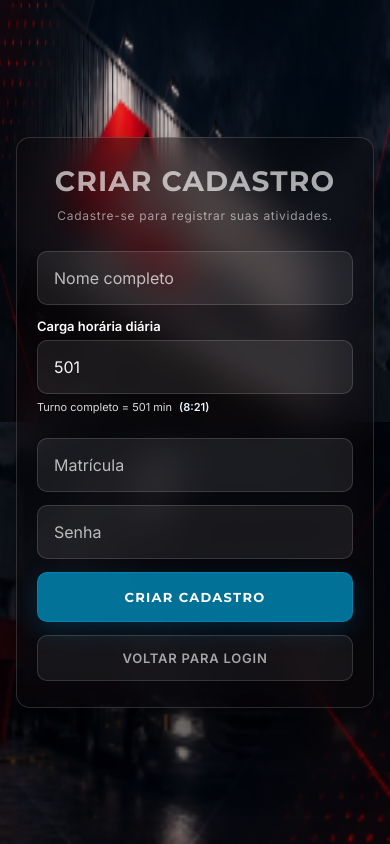
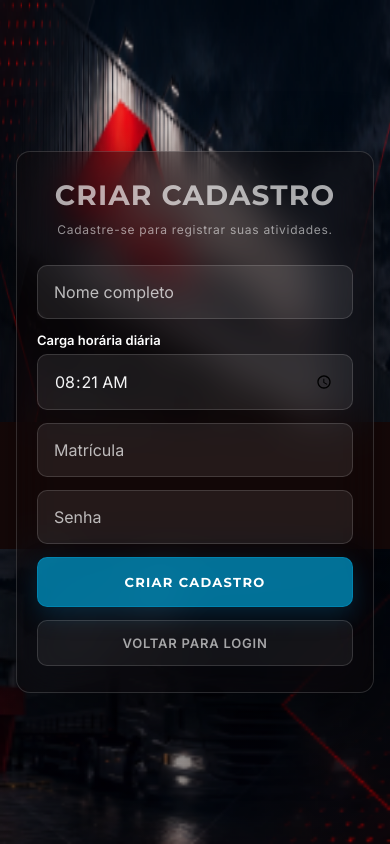
Before and after one commit to Alexxandre82/aplicativo-roto, a Next.js app: page /login in a window 390 px wide. Both pictures are taken after a click on the button "CRIAR CADASTRO". Built offline with nearby package versions, Linux system fonts and the light colour scheme; no server answers; a web font is replaced by a local one.

Commit message:
feat: convert carga horaria input to native time picker (HH:mm), remove minute hints, and resize bottom mobile background to avoid overlapping button

```diff
--- a/app/globals.css
+++ b/app/globals.css
@@ -543,7 +543,7 @@ button, input, select, textarea {
     background-size:
       100% 100%,
       100% 50%, /* Força a ocupar a metade superior inteira */
-      100% 50%; /* Força a ocupar a metade inferior inteira */
+      100% 35%; /* Ocupa 35% inferior para ficar abaixo do botão */
     background-position:
       center,
       top center,
--- a/app/login/page.tsx
+++ b/app/login/page.tsx
@@ -8,7 +8,7 @@ export default function LoginPage() {
   const [matricula, setMatricula] = useState("");
   const [senha, setSenha] = useState("");
   const [nome, setNome] = useState("");
-  const [cargaHoraria, setCargaHoraria] = useState("501");
+  const [cargaHoraria, setCargaHoraria] = useState("08:21");
   const [modoCadastro, setModoCadastro] = useState(false);
   const [erro, setErro] = useState("");
   const [loading, setLoading] = useState(false);
@@ -70,9 +70,11 @@ export default function LoginPage() {
       return;
     }
 
-    const minutos = parseInt(cargaHoraria);
-    if (!minutos || minutos < 60 || minutos > 720) {
-      setErro("Carga horária inválida (entre 60 e 720 minutos).");
+    const [hh, mm] = cargaHoraria.split(":").map(Number);
+    const minutos = (hh || 0) * 60 + (mm || 0);
+
+    if (!minutos || minutos < 60) {
+      setErro("Carga horária inválida (mínimo de 1 hora).");
       setLoading(false);
       return;
     }
@@ -113,17 +115,7 @@ export default function LoginPage() {
     setNome("");
     setMatricula("");
     setSenha("");
-    setCargaHoraria("501");
-  }
-
-  function formatarMinutos(minStr: string) {
-    const min = Number(minStr);
-    if (!min || min < 1) return "";
-    if (min < 60) return `${min} min`;
-    const h = Math.floor(min / 60);
-    const m = min % 60;
-    if (m === 0) return `${h}hr`;
-    return `${h}:${m.toString().padStart(2, "0")}`;
+    setCargaHoraria("08:21");
   }
 
   return (
@@ -152,16 +144,11 @@ export default function LoginPage() {
                   Carga horária diária
                 </label>
                 <input
-                  type="number"
-                  placeholder="Ex: 501"
+                  type="time"
                   value={cargaHoraria}
-                  min="60"
-                  max="720"
                   onChange={(e) => setCargaHoraria(e.target.value)}
+                  style={{ cursor: "text" }}
                 />
-                <p className="login-hint-small" style={{ color: "rgba(255,255,255,0.85)", fontSize: 11, marginTop: 6 }}>
-                  Turno completo = 501 min <span style={{ color: "var(--primary-light)", fontWeight: 600, marginLeft: 4 }}>({formatarMinutos(cargaHoraria)})</span>
-                </p>
               </div>
             </>
           )}
```
